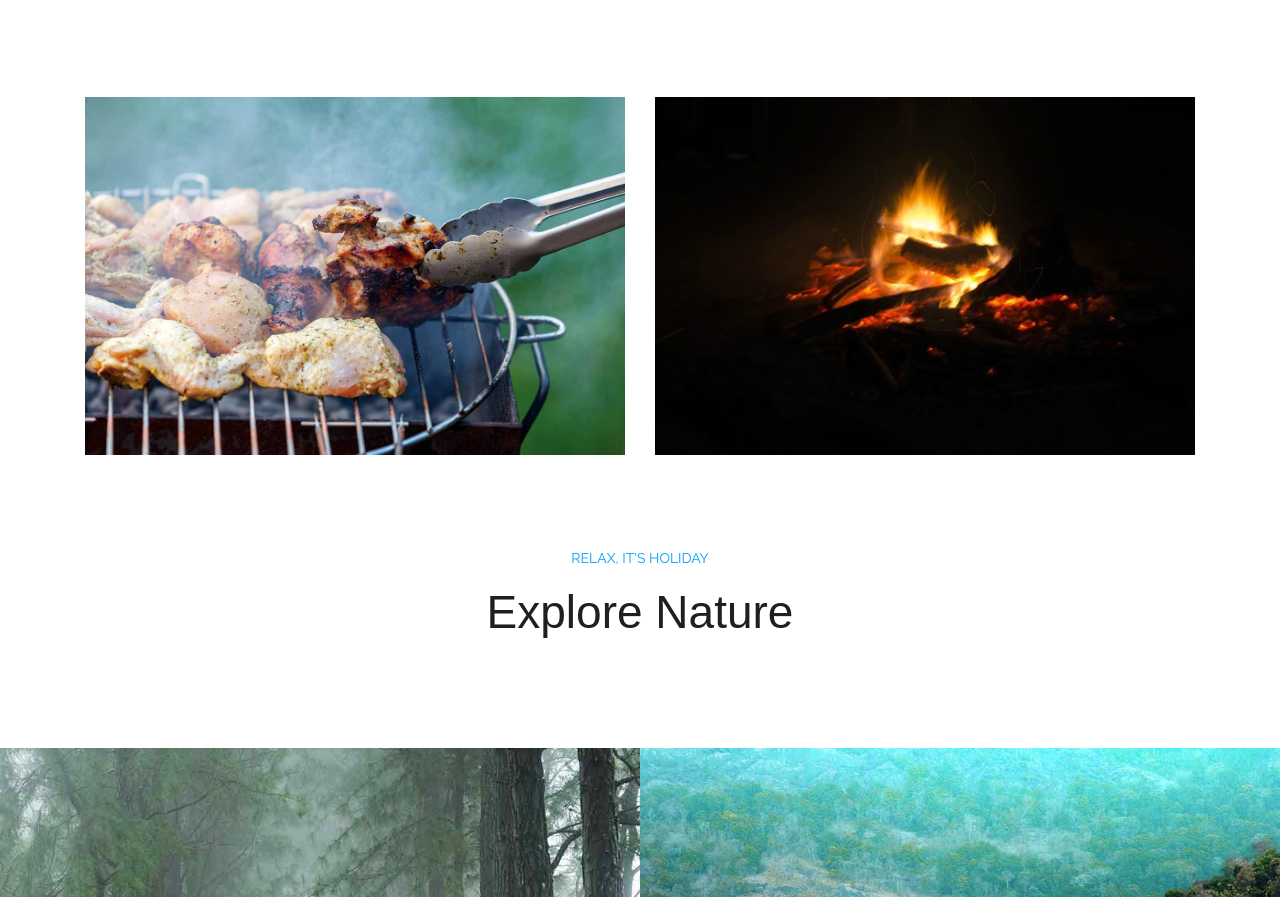
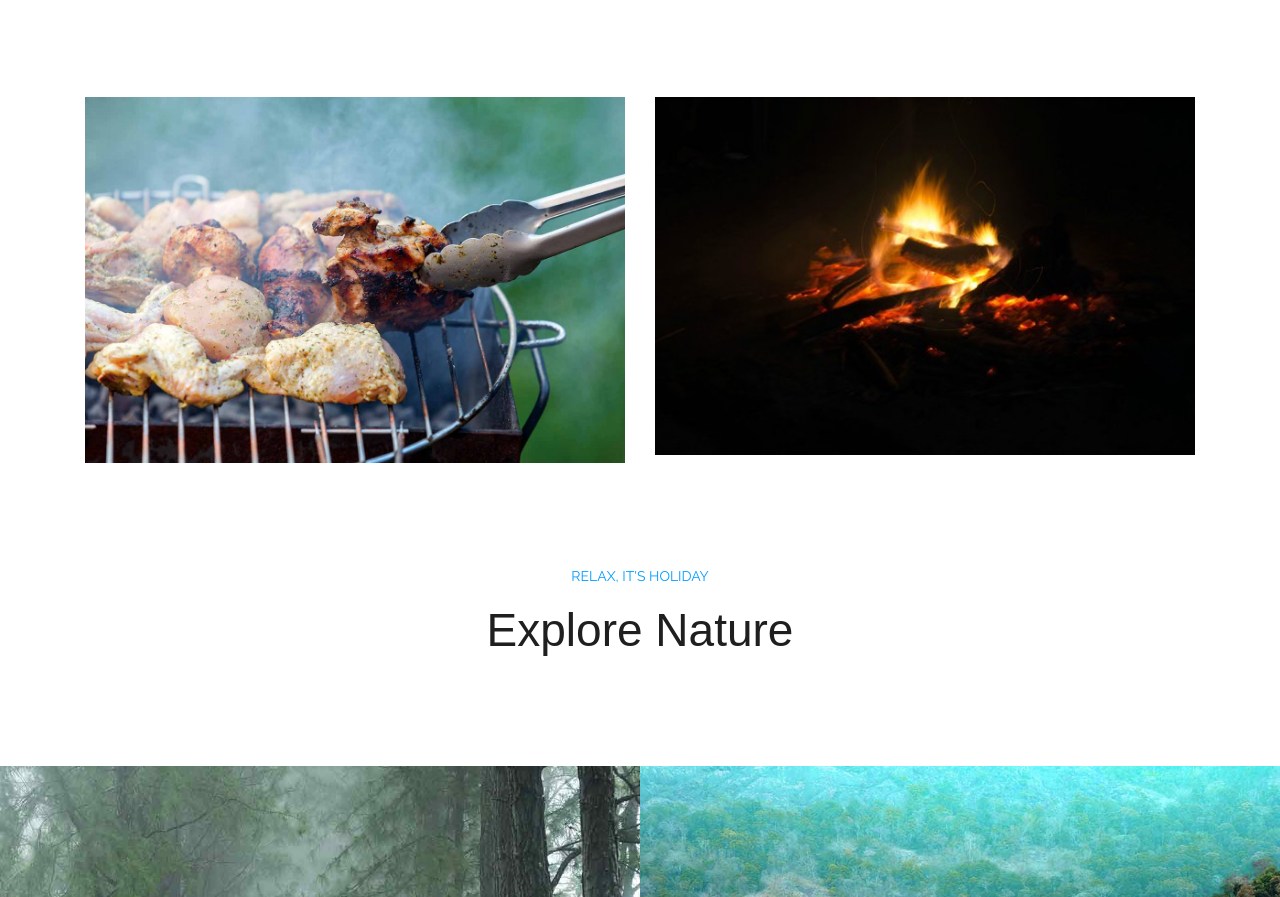
Before and after one commit to thedreamshore/dreamshore_website, a plain HTML site: page index.html in a window 1280 px wide. Shown: the part 2223-3120 px from the top of the page. Drawn offline with Linux system fonts and the light colour scheme.

Commit message:
image alignment

```diff
--- a/index.html
+++ b/index.html
@@ -290,11 +290,11 @@
         </div>
         <!-- about_area_end -->
 
-        <div class="about_area" style="padding:0 50px;">
+        <div class="about_area" style="padding:0;">
             <div class="container">
-                <div class="row">
-                    <div class="col-12 col-sm-6 col-md-6 col-lg-6">
-                        <img width="100%" height="358px" src="./img/assets/grill.jpg">
+                <div class="row" >
+                    <div class="col-12 col-sm-6 col-md-6 col-lg-6" style="margin-bottom: 10px;">
+                        <img width="100%" src="./img/assets/grill.jpg">
                     </div>
                     <div class="col-12 col-sm-6 col-md-6 col-lg-6">
                         <img width="100%" src="./img/assets/campfire.jpg">
```
